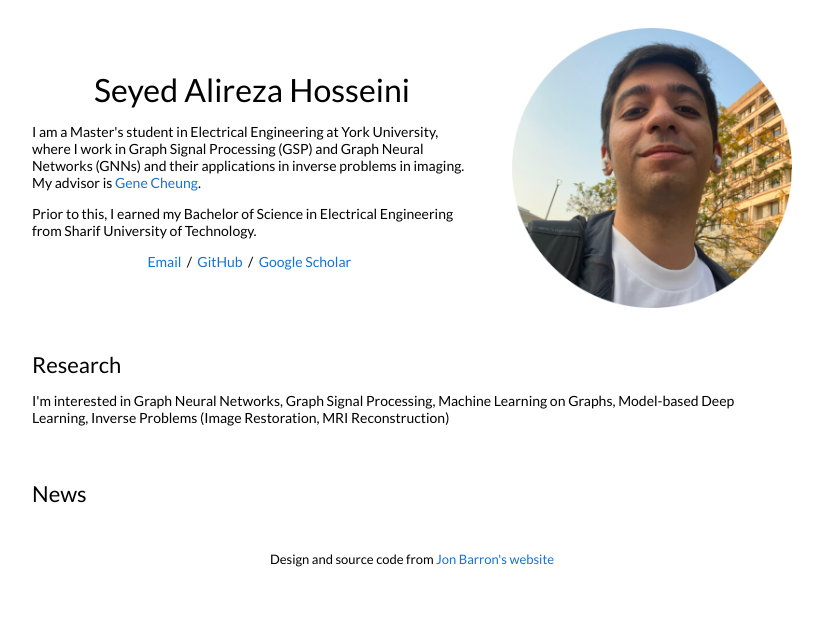
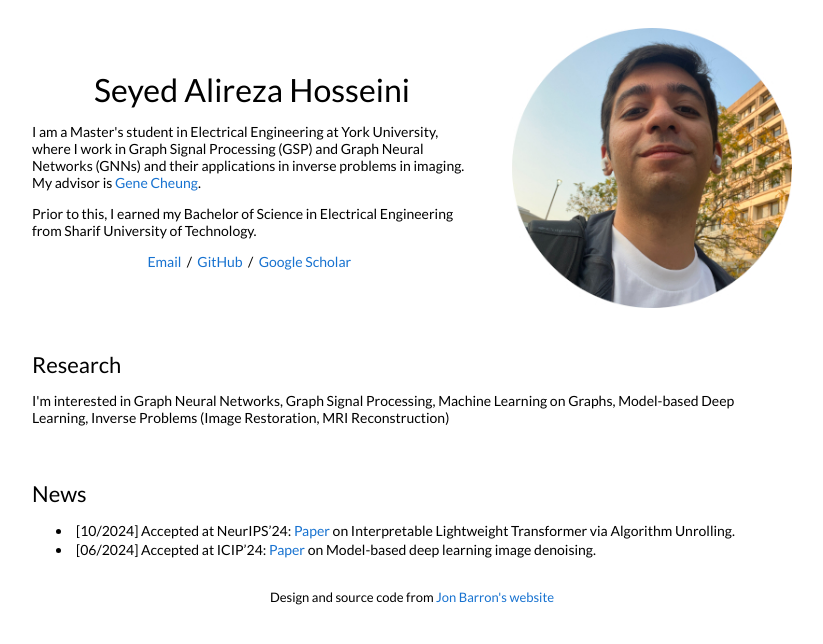
Before and after one commit to alxhosse/alxhosse.github.io, a Jekyll site: the page built from _posts/2024-09-26-nipsaccepted.markdown, in a window 1280 px wide. Shown: the top 644 px of the page, without its empty margins (228-1051 px from the left). Built offline with Jekyll 4.4.1, drawn with Linux system fonts in a browser that asks for light colours.

Commit message:
Added news and papers

```diff
--- a/_layouts/default.html
+++ b/_layouts/default.html
@@ -124,8 +124,8 @@
           {% if cat == 'news' %}
           <tr>
             <td style="padding-left:5.5%;width:75%;vertical-align:middle">
-              <li>
-                [{{ post.date | date: "%m/%Y" }}] {{ post.title }}
+              <li class="no-paragraphs">
+                [{{ post.date | date: "%m/%Y" }}] {{ post.excerpt }}
             </li>
             </td>
           </tr>
--- /dev/null
+++ b/_posts/2024-06-26-icipaccepted.markdown
@@ -0,0 +1,6 @@
+---
+layout: post
+date:   2024-06-04 01:52:00 -04:00
+categories: news
+---
+Accepted at ICIP'24: <a target="_blank" href="https://arxiv.org/abs/2409.06676">Paper</a> on Model-based deep learning image denoising.
--- /dev/null
+++ b/_posts/2024-09-26-nipsaccepted.markdown
@@ -0,0 +1,6 @@
+---
+layout: post
+date:   2024-10-04 01:52:00 -04:00
+categories: news
+---
+Accepted at NeurIPS'24:  <a target="_blank" href="https://arxiv.org/abs/2406.04090">Paper</a> on Interpretable Lightweight Transformer via Algorithm Unrolling.
--- a/style.scss
+++ b/style.scss
@@ -99,6 +99,10 @@ span.highlight {
   background-color: #ffffd0;
 }
 
+.no-paragraphs p {
+  display: inline;
+}
+
 // Settled on moving the import of syntax highlighting to the bottom of the CSS
 // ... Otherwise it really bloats up the top of the CSS file and makes it difficult to find the start
 //@import "highlights";
```
Also changed, not shown: _posts/2024-10-04-icip24.markdown (deleted, +0 -14 lines).
